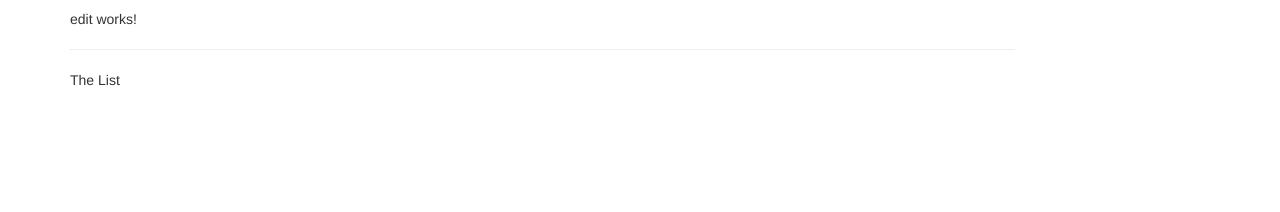
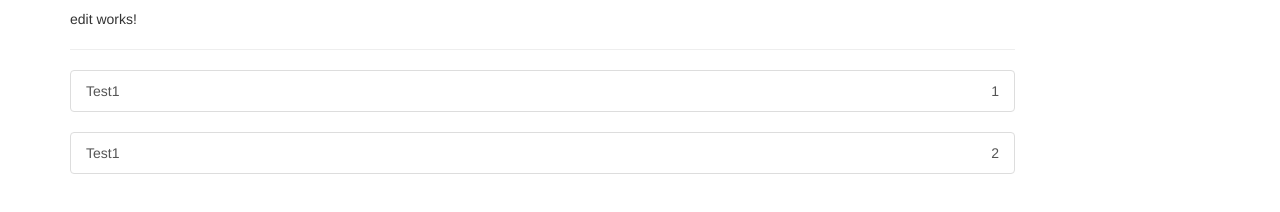
Before and after one commit to MadaZZ/cookBookShoppers, an Angular app: page / in a window 1280 px wide. Shown: the part 310-522 px from the top of the page. Built offline with nearby package versions, Linux system fonts and the light colour scheme.

Commit message:
Testing Ingredient model in shopping list

```diff
--- a/src/app/shopping-list/shopping-list.component.html
+++ b/src/app/shopping-list/shopping-list.component.html
@@ -2,6 +2,11 @@
   <div class="col-xs-10">
     <app-edit></app-edit>
     <hr>
-    <p>The List</p>
+    <ul class="list-group" *ngFor="let ingredient of ingredients">
+      <a class="list-group-item clearfix" style="cursor: pointer;">
+        <div class="pull-left"> {{ingredient.name}} </div>
+        <div class="pull-right"> {{ingredient.amount}} </div>
+      </a>
+    </ul>
   </div>
 </div>
--- a/src/app/shopping-list/shopping-list.component.ts
+++ b/src/app/shopping-list/shopping-list.component.ts
@@ -1,4 +1,5 @@
 import { Component, OnInit } from '@angular/core';
+import { Ingredient } from '../shared/Ingredient.model';
 
 @Component({
   selector: 'app-shopping-list',
@@ -6,7 +7,10 @@ import { Component, OnInit } from '@angular/core';
   styleUrls: ['./shopping-list.component.css']
 })
 export class ShoppingListComponent implements OnInit {
-
+  ingredients: Ingredient[] = [
+    new Ingredient('Test1' , 1),
+    new Ingredient('Test1' , 2)
+  ];
   constructor() { }
 
   ngOnInit() {
```
